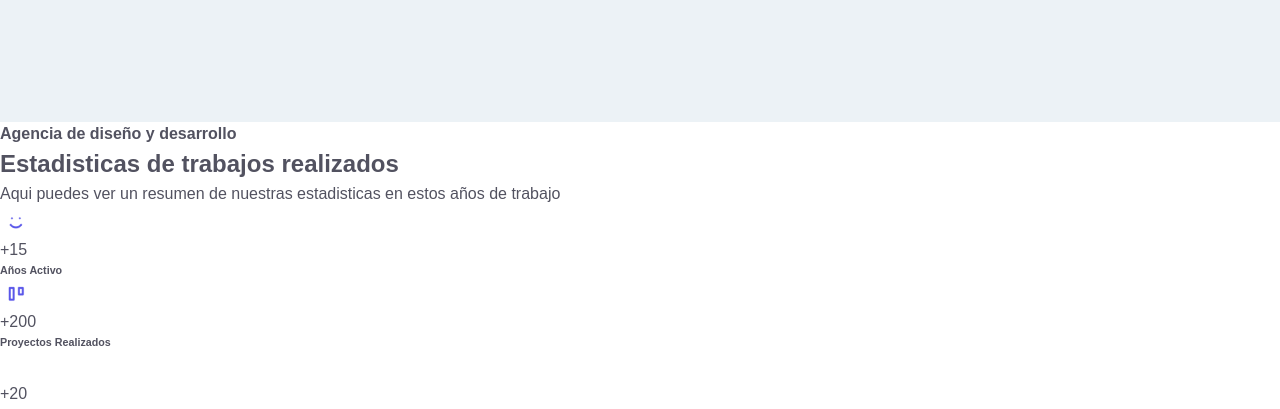
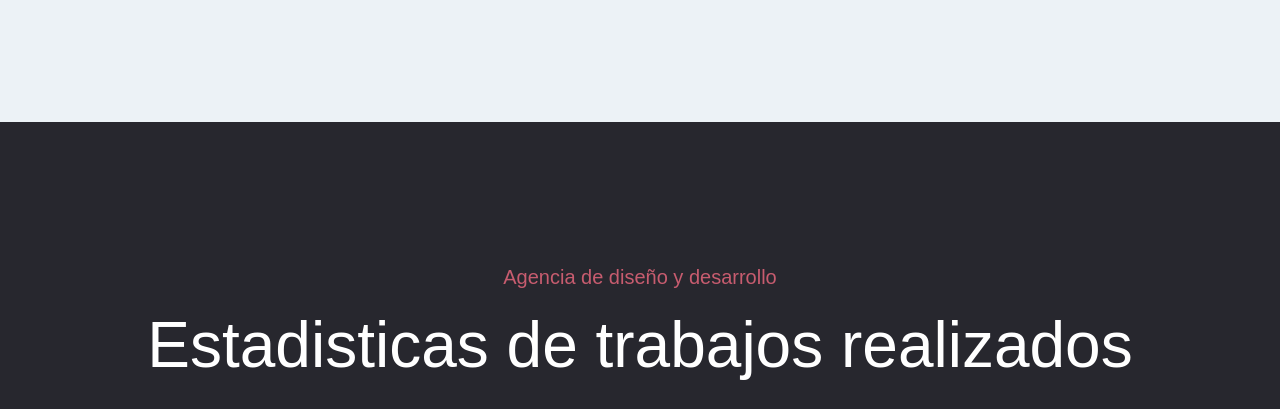
Before and after one commit to jhsantiagodev/web-darkmode, a plain HTML site: page index.html in a window 1280 px wide. Shown: the part 6270-6679 px from the top of the page. Drawn offline with Linux system fonts and the light colour scheme.

Commit message:
stats complete

```diff
--- a/css/styles.css
+++ b/css/styles.css
@@ -9,6 +9,9 @@
    --color-title: #292930;
    --color-bg-services: #f8f8f8;
    --color-bg-projects: #ecf2f6;
+   --color-bg-dark: #27272e;
+   --color-text-description: #99a1aa;
+   --color-hover-dark: #303035;
 
    --mx-width: 1320px;
 
@@ -655,3 +658,86 @@ body {
    top: 5%;
    left: 26%;
 }
+
+/*ESTADISTICAS*/
+.layout__stats {
+   background-color: var(--color-bg-dark);
+   padding: 14rem 11rem;
+   padding-bottom: 9rem;
+}
+
+.stats__container {
+   max-width: var(--mx-width);
+   margin: 0 auto;
+}
+
+.stats__header {
+   text-align: center;
+}
+
+.stats__subtitle {
+   font-size: 2rem;
+   font-weight: 500;
+   color: var(--color-subtitle);
+   margin-bottom: 1.5rem;
+}
+
+.stats__title {
+   font-size: 6.4rem;
+   font-weight: 500;
+   line-height: 1.2;
+   color: var(--color-secondary);
+   margin-bottom: 3rem;
+}
+
+.stats__description {
+   font-size: 2rem;
+   width: 50%;
+   margin: 0 auto;
+   margin-bottom: 3rem;
+   color: var(--color-text-description);
+}
+
+.stats__progress {
+   display: flex;
+   flex-direction: row;
+   gap: 3rem;
+}
+
+.stats__stat {
+   flex-basis: 25%;
+   text-align: center;
+   padding: 7rem 4rem;
+   border-radius: 2rem;
+   transition: all var(--tran-0-3) ease-in-out;
+   cursor: pointer;
+
+   display: flex;
+   flex-direction: column;
+   justify-content: center;
+   align-items: center;
+}
+
+.stats__stat:hover {
+   background: linear-gradient(180deg, var(--color-bg-dark), var(--color-hover-dark));
+   box-shadow: 0px 0px 10px -5px rgba(0, 0, 0, 1);
+}
+
+.stat__icon {
+   margin-bottom: 1rem;
+}
+
+.stat__count {
+   font-size: 6.4rem;
+   font-weight: 500;
+   line-height: 1.2;
+   color: var(--color-primary);
+   margin-bottom: 1rem;
+}
+
+.stat__title {
+   font-size: 2rem;
+   font-weight: 400;
+   line-height: 1.2;
+   color: var(--color-secondary);
+}
--- a/index.html
+++ b/index.html
@@ -422,7 +422,7 @@
                <header class="stats__header">
                   <h4 class="stats__subtitle">Agencia de diseño y desarrollo</h4>
                   <h2 class="stats__title">Estadisticas de trabajos realizados</h2>
-                  <p class="stats__description">Aqui puedes ver un resumen de nuestras estadisticas en estos años de trabajo</p>
+                  <p class="stats__description">Aqui puedes ver un resumen de nuestras estadisticas en estos años de trabajo elige como podemos ayudarte.</p>
                </header>
 
                <div class="stats__progress">
```
